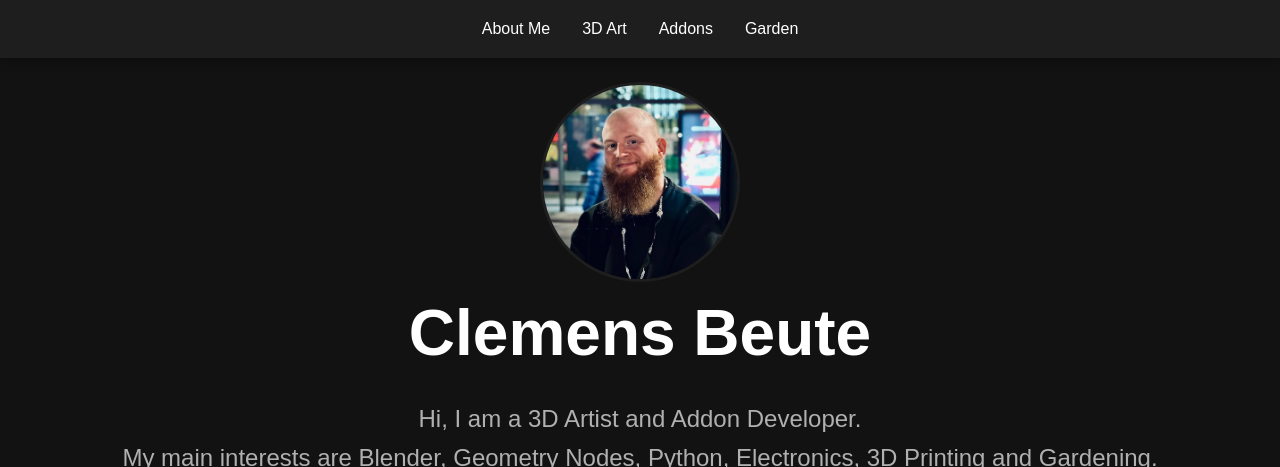
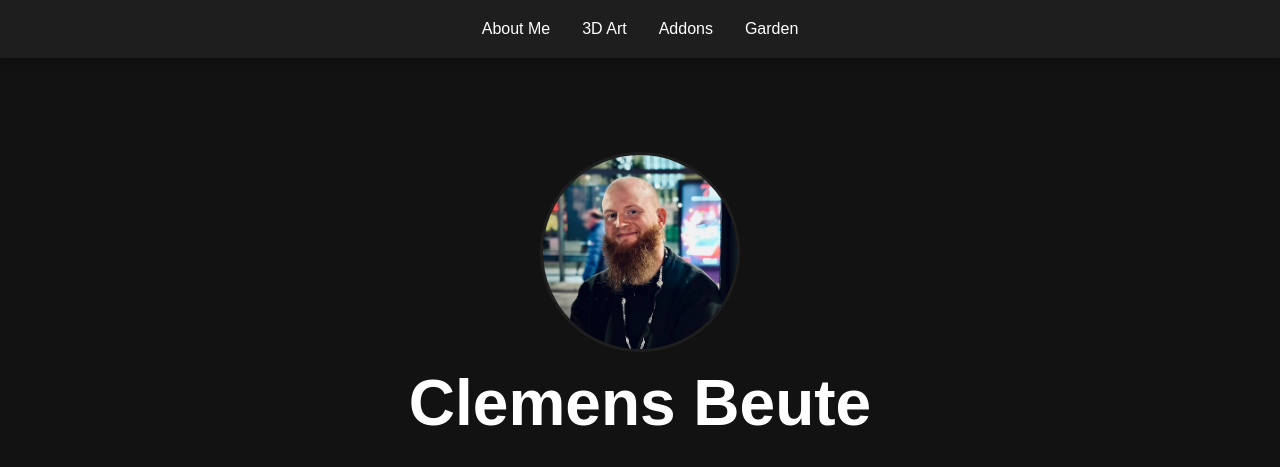
Before and after one commit to ClemensBeute/portfolio, a plain HTML site: page index.html in a window 1280 px wide. Shown: the top 467 px of the page. Drawn offline with Linux system fonts and the light colour scheme.

Commit message:
top padding over profile pic (to make room for nav bar)

```diff
--- a/index.html
+++ b/index.html
@@ -267,7 +267,7 @@
     <section id="aboutme" class="landing">
         <div>
             <img src="resources/profile_pic.jpg" alt="Clemens Beute"
-                style="border:#1e1e1e, solid, 3px; border-radius: 50%; width: 200px; margin-top: 50px;">
+                style="border:#1e1e1e, solid, 3px; border-radius: 50%; width: 200px; margin-top: 15vh;">
             <h1>Clemens Beute</h1>
             <p>Hi, I am a 3D Artist and Addon Developer.</p>
             <p>My main interests are Blender, Geometry Nodes, Python, Electronics, 3D Printing and Gardening. </p>
```
